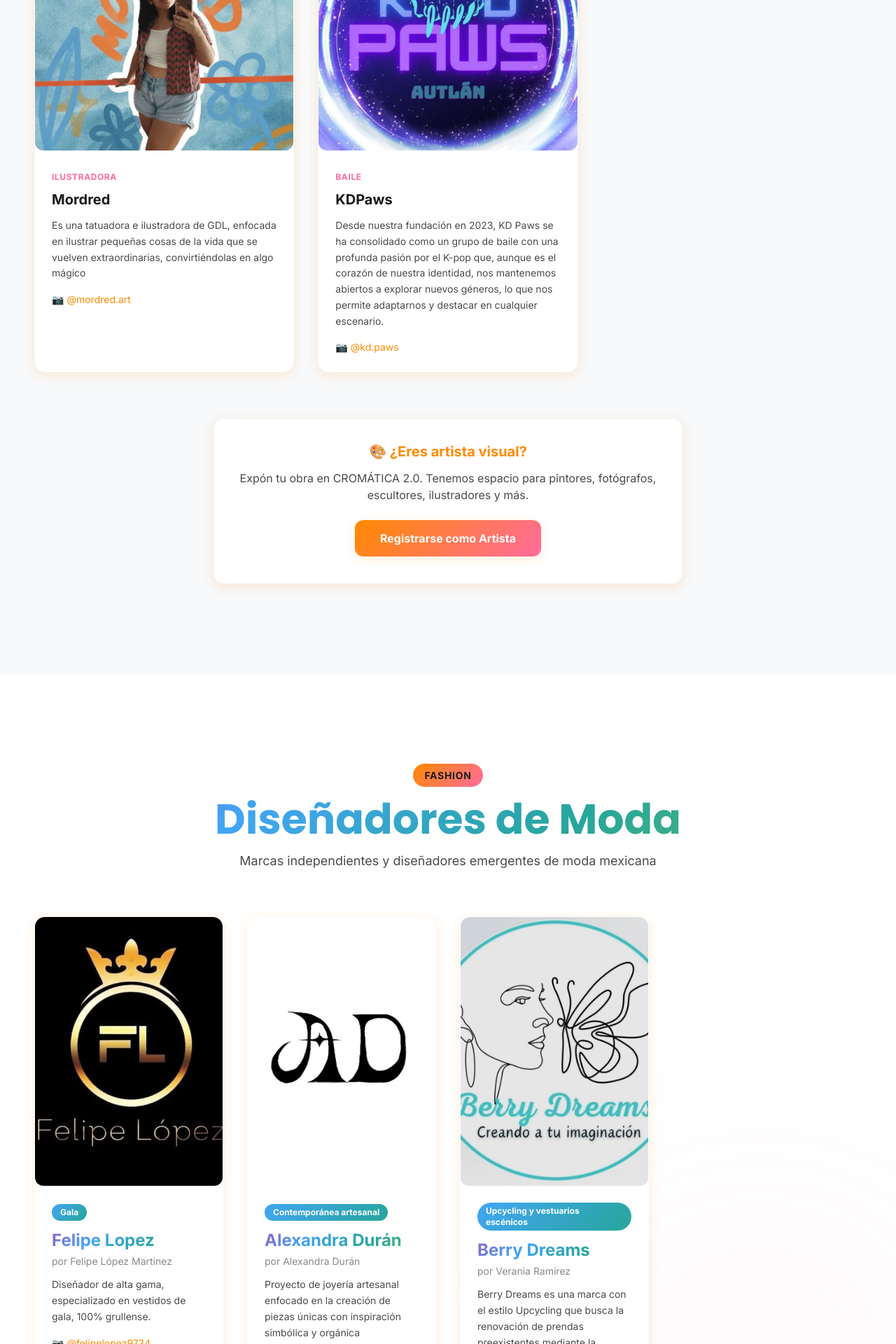
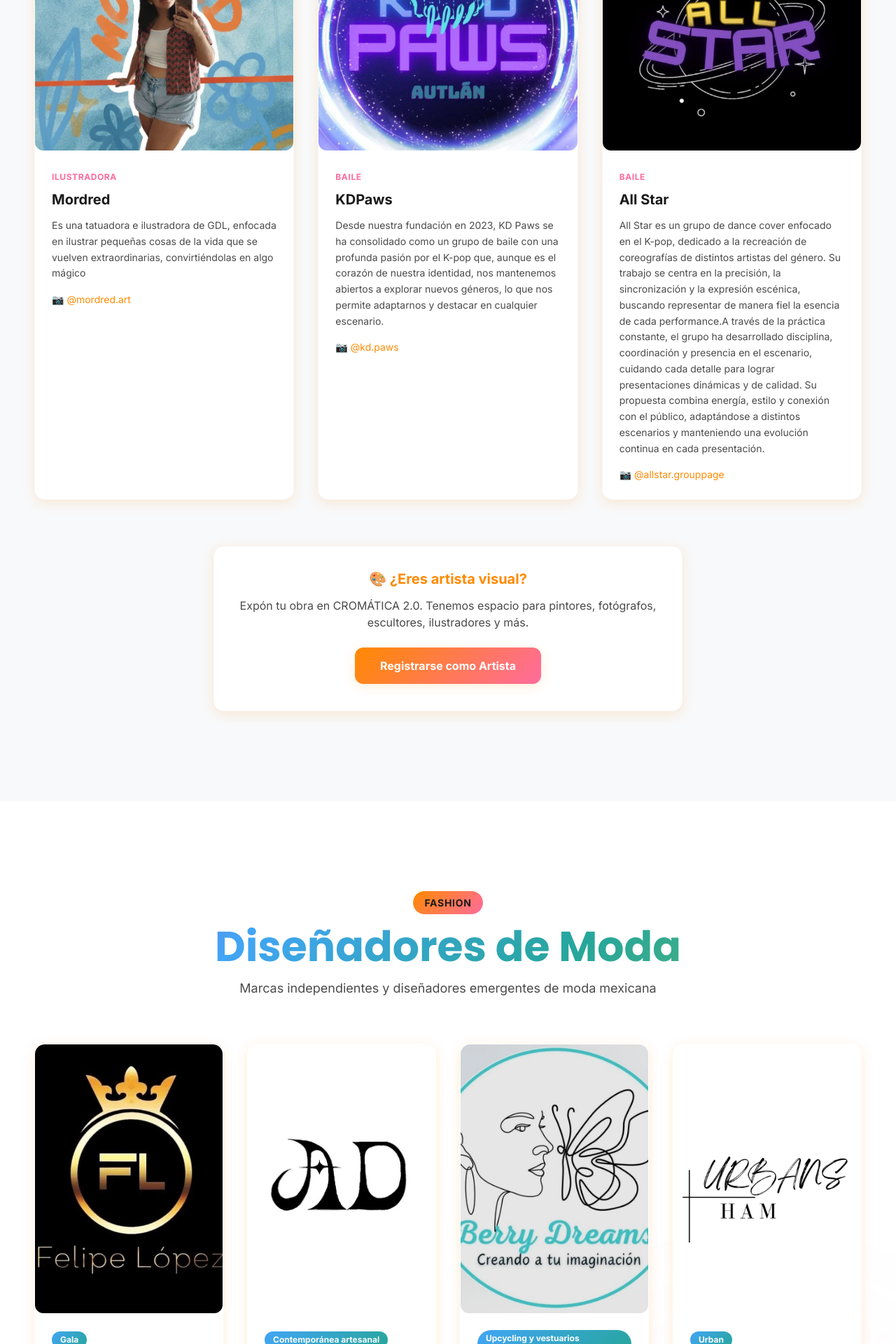
Before and after one commit to Pepebaskes/cromatica-web, a React (Vite) app: page / in a window 1280 px wide. Shown: the part 10080-12000 px from the top of the page at 70% size. Built offline with nearby package versions, Linux system fonts and the light colour scheme.

Commit message:
diseñadores y bailarines

```diff
--- a/src/app/sections/ArtistasSection.tsx
+++ b/src/app/sections/ArtistasSection.tsx
@@ -132,6 +132,14 @@
     descripcion: "Desde nuestra fundación en 2023, KD Paws se ha consolidado como un grupo de baile con una profunda pasión por el K-pop que, aunque es el corazón de nuestra identidad, nos mantenemos abiertos a explorar nuevos géneros, lo que nos permite adaptarnos y destacar en cualquier escenario.",
     instagram: "kd.paws",
   },
+    {
+    id: 15, // Incrementa el número
+    imagen: "/images/allStarBaile.jpeg",
+    nombre: "All Star",
+    especialidad: "Baile",
+    descripcion: "All Star es un grupo de dance cover enfocado en el K-pop, dedicado a la recreación de coreografías de distintos artistas del género. Su trabajo se centra en la precisión, la sincronización y la expresión escénica, buscando representar de manera fiel la esencia de cada performance.A través de la práctica constante, el grupo ha desarrollado disciplina, coordinación y presencia en el escenario, cuidando cada detalle para lograr presentaciones dinámicas y de calidad. Su propuesta combina energía, estilo y conexión con el público, adaptándose a distintos escenarios y manteniendo una evolución continua en cada presentación.",
+    instagram: "allstar.grouppage",
+  },
 
   /**
 
--- a/src/app/sections/DisenadoresSection.tsx
+++ b/src/app/sections/DisenadoresSection.tsx
@@ -44,16 +44,17 @@
       descripcion: "Berry Dreams es una marca con el estilo Upcycling que busca la renovación de prendas preexistentes mediante la modificación o la añadidura de detalles ya sea de telas, texturas, diseños, apoyando a la sustentabilidad, así mismo también se enfoca en la realización de vestuarios escénicos para danza",
       instagram: "berry_dreams",
     },
-    /**
+
     {
       id: 4,
-      imagen: "",
-      marca: "PENDIENTE",
-      disenador: "",
-      estilo: "",
-      descripcion: "",
-      instagram: "",
+      imagen: "/images/hadUrbans.png",
+      marca: "Ham Urbans",
+      disenador: "Andrea Hernández",
+      estilo: "Urban",
+      descripcion: "HAM URBANS es más que ropa, es una forma de expresión. Nos dedicamos a crear prendas únicas que combinan estilo, calidad y personalidad, pensadas para quienes quieren destacar y sentirse auténticos en cada momento , negocio o evento . Cada diseño refleja creatividad, detalle y pasión por lo que hacemos, cuidando tanto la estética como la comodidad. Nuestro objetivo es que cada persona que use nuestras prendas se sienta segura, diferente y conectada con su propio estilo.",
+      instagram: "ham_urbans_",
     },
+    /**
     */
   ];
 
```
Also changed, not shown: public/images/allStarBaile.jpeg (added).
